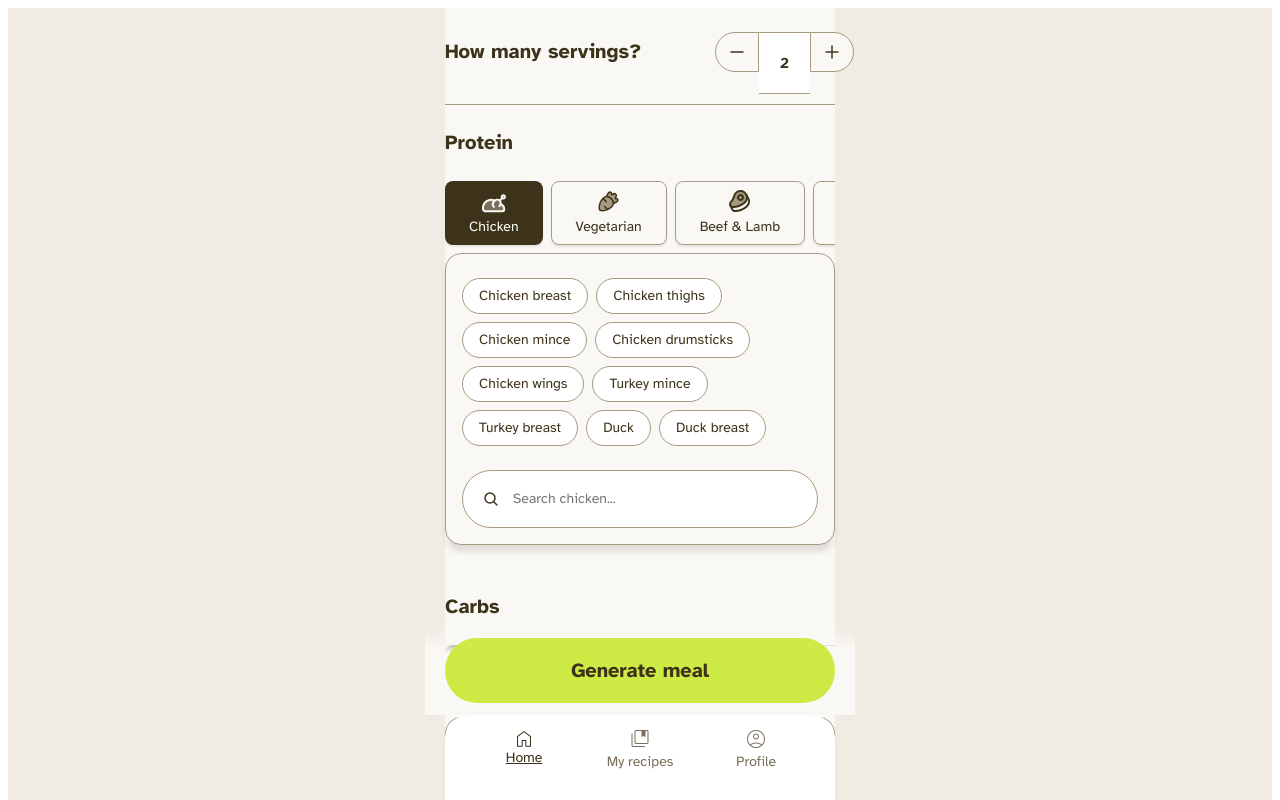
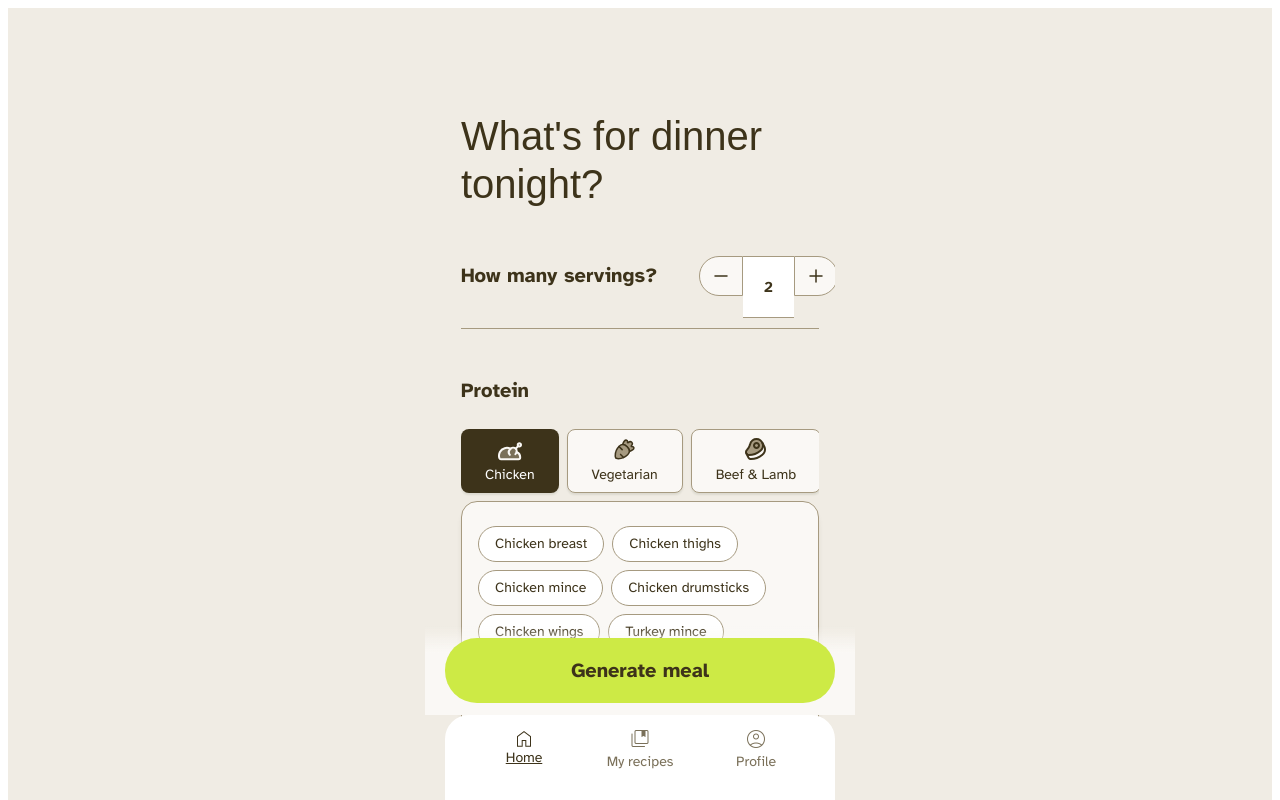
Before and after one commit to jamesrrweeks/wfdt, a React (Vite) app: page / in a window 1280 px wide. Shown: the top 800 px of the page. Built offline with nearby package versions, Linux system fonts and the light colour scheme; a web font is replaced by a local one.

Commit message:
Wrap InputScreen in PageTemplate for better layout

```diff
--- a/src/App.jsx
+++ b/src/App.jsx
@@ -83,9 +83,11 @@ export default function App() {
     <div style={{ background: C.strokeWeak, minHeight: "100vh", display: "flex", justifyContent: "center", fontFamily: F, overflowY: "scroll" }}>
       <div style={{ width: "390px", minHeight: "100vh", background: C.fill, fontFamily: F }}>
 
-        {screen === "input" && (
-          <InputScreen onGenerate={handleGenerate} isLoading={isLoading} onShowDS={() => setScreen("ds")} />
-        )}
+       {screen === "input" && (
+  <PageTemplate title="What's for dinner tonight?">
+    <InputScreen onGenerate={handleGenerate} isLoading={isLoading} onShowDS={() => setScreen("ds")} />
+  </PageTemplate>
+)}
 
         {screen === "ds" && (
           <DesignSystem onBack={() => setScreen("input")} />
```
